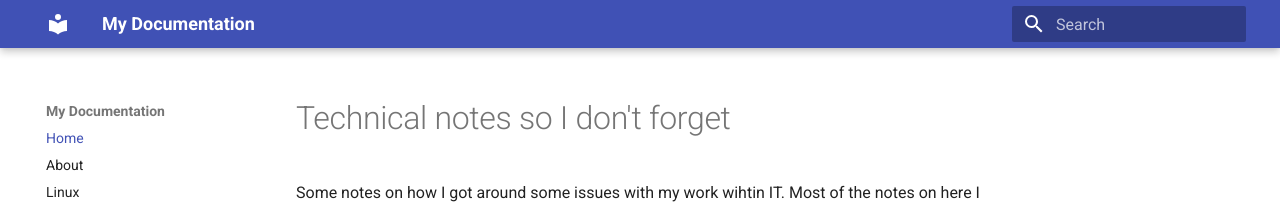
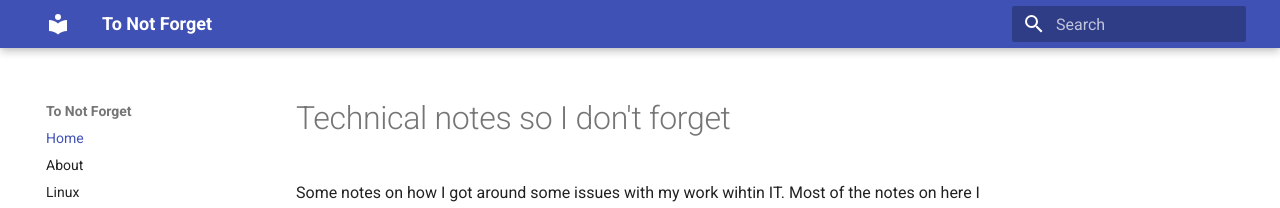
Before and after one commit to storm-wind/ayeup-tech, an MkDocs documentation site: the page built from docs/index.md, in a window 1280 px wide. Shown: the top 208 px of the page. Built offline with MkDocs 1.6.1 and Material for MkDocs 9.7.7, drawn with Linux system fonts in a browser that asks for light colours.

Commit message:
changed theme

```diff
--- a/mkdocs.yml
+++ b/mkdocs.yml
@@ -1,4 +1,4 @@
-site_name: My Documentation
+site_name: To Not Forget
 site_author: storm-wind
 
 nav:
@@ -11,8 +11,5 @@
       min_search_length: 3
       prebuild_index: true
 #theme: bootstrap
-#theme: bootstrap4
-#theme:
-#  name: gitbook
 theme:
   name:  material
```
Also changed, not shown: site/404.html, site/about/index.html, site/index.html, site/tech/linux/index.html, 1 other file.
